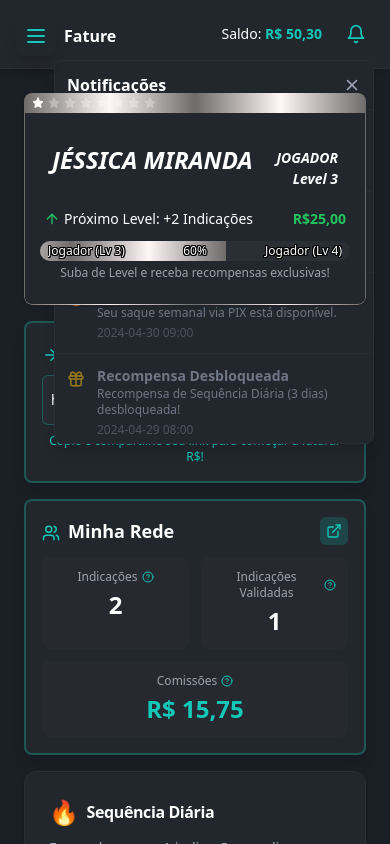
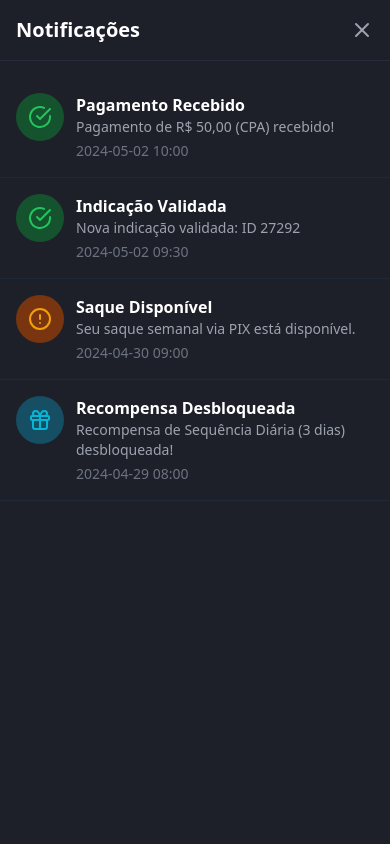
Before and after one commit to ederziomek/frontend-afiliados-fature, a Next.js app: page / in a window 390 px wide. Both pictures are taken after a click on the button 356 px from the left and 34 px from the top of the page. Built offline with nearby package versions, Linux system fonts and the light colour scheme.

Commit message:
Implementação do novo painel de notificações com overlay absoluto e responsividade mobile fullscreen

```diff
--- a/src/components/notifications/notification_item.tsx
+++ b/src/components/notifications/notification_item.tsx
@@ -1,55 +1,73 @@
 import React from 'react';
-import { Bell, CheckCircle, AlertCircle, Gift } from 'lucide-react'; // Example icons
+import { CheckCircle, AlertCircle, Gift } from 'lucide-react';
 
 export interface Notification {
   id: string;
   type: 'indication' | 'payment' | 'reward' | 'system';
   title: string;
   message: string;
-  timestamp: string; // Or Date object
+  timestamp: string;
   read: boolean;
 }
 
 interface NotificationItemProps {
   notification: Notification;
-  onMarkAsRead?: (id: string) => void; // Optional action
-  onDismiss?: (id: string) => void; // Add onDismiss prop
+  onClick?: () => void;
 }
 
-const NotificationItem: React.FC<NotificationItemProps> = ({ notification, onMarkAsRead }) => {
+const NotificationItem: React.FC<NotificationItemProps> = ({ notification, onClick }) => {
+  // Função para formatar a data no formato da imagem de referência
+  const formatDate = (dateString: string) => {
+    const date = new Date(dateString);
+    return `${date.getFullYear()}-${String(date.getMonth() + 1).padStart(2, '0')}-${String(date.getDate()).padStart(2, '0')} ${String(date.getHours()).padStart(2, '0')}:${String(date.getMinutes()).padStart(2, '0')}`;
+  };
+
   const getIcon = () => {
     switch (notification.type) {
+      case 'payment':
+        return (
+          <div className="w-12 h-12 rounded-full bg-green-900 flex items-center justify-center">
+            <CheckCircle size={24} className="text-green-500" />
+          </div>
+        );
       case 'indication':
-        return <CheckCircle size={18} className="text-green-500" />;
-      case 'payment':
-        return <CheckCircle size={18} className="text-primary" />;
+        return (
+          <div className="w-12 h-12 rounded-full bg-green-900 flex items-center justify-center">
+            <CheckCircle size={24} className="text-green-500" />
+          </div>
+        );
+      case 'system':
+        return (
+          <div className="w-12 h-12 rounded-full bg-amber-900 flex items-center justify-center">
+            <AlertCircle size={24} className="text-amber-500" />
+          </div>
+        );
       case 'reward':
-        return <Gift size={18} className="text-yellow-500" />;
-      case 'system':
-        return <AlertCircle size={18} className="text-orange-500" />;
+        return (
+          <div className="w-12 h-12 rounded-full bg-cyan-900 flex items-center justify-center">
+            <Gift size={24} className="text-cyan-500" />
+          </div>
+        );
       default:
-        return <Bell size={18} className="text-text-secondary" />;
+        return (
+          <div className="w-12 h-12 rounded-full bg-gray-800 flex items-center justify-center">
+            <AlertCircle size={24} className="text-gray-500" />
+          </div>
+        );
     }
   };
 
   return (
     <div
-      className={`p-3 border-b border-border flex items-start space-x-3 ${notification.read ? 'opacity-60' : 'bg-card hover:bg-border/50'}`}
-      onClick={() => onMarkAsRead && !notification.read && onMarkAsRead(notification.id)}
-      role="button"
-      tabIndex={0}
+      className="p-4 border-b border-gray-800 flex items-start space-x-3 cursor-pointer hover:bg-gray-800/50"
+      onClick={onClick}
     >
-      <div className="flex-shrink-0 pt-1">{getIcon()}</div>
+      <div className="flex-shrink-0">{getIcon()}</div>
       <div className="flex-grow">
-        <p className={`font-semibold text-sm ${notification.read ? 'text-text-secondary' : 'text-white'}`}>{notification.title}</p>
-        <p className={`text-xs ${notification.read ? 'text-text-secondary' : 'text-text-secondary'}`}>{notification.message}</p>
-        <p className="text-xs text-gray-500 mt-1">{notification.timestamp}</p>
+        <p className="font-semibold text-white text-base">{notification.title}</p>
+        <p className="text-gray-400 text-sm">{notification.message}</p>
+        <p className="text-gray-500 text-sm mt-1">{formatDate(notification.timestamp)}</p>
       </div>
-      {!notification.read && (
-        <div className="flex-shrink-0 pt-1">
-          <span className="block w-2 h-2 bg-primary rounded-full" title="Não lida"></span>
-        </div>
-      )}
     </div>
   );
 };
--- a/src/components/notifications/notification_panel.tsx
+++ b/src/components/notifications/notification_panel.tsx
@@ -1,15 +1,44 @@
-"use client"; // Needed for useState
+"use client";
 
-import React, { useState } from 'react';
+import React, { useState, useEffect } from 'react';
+import { createPortal } from 'react-dom';
 import NotificationItem, { Notification } from './notification_item';
 import { Bell, X } from 'lucide-react';
 
-// Placeholder data - replace with actual data fetching
+// Dados mockados - ordenados cronologicamente (mais recentes primeiro)
 const initialNotifications: Notification[] = [
-  { id: 'n1', type: 'payment', title: 'Pagamento Recebido', message: 'Pagamento de R$ 50,00 (CPA) recebido!', timestamp: '2024-05-02 10:00', read: false }, // Alinhado com a interface
-  { id: 'n2', type: 'indication', title: 'Indicação Validada', message: 'Nova indicação validada: ID 27292', timestamp: '2024-05-01 15:30', read: false }, // Alinhado com a interface
-  { id: 'n3', type: 'system', title: 'Saque Disponível', message: 'Seu saque semanal via PIX está disponível.', timestamp: '2024-04-30 09:00', read: true }, // Alinhado com a interface
-  { id: 'n4', type: 'reward', title: 'Recompensa Desbloqueada', message: 'Recompensa de Sequência Diária (3 dias) desbloqueada!', timestamp: '2024-04-29 08:00', read: true }, // Alinhado com a interface
+  {
+    id: 'n1',
+    type: 'payment',
+    title: 'Pagamento Recebido',
+    message: 'Pagamento de R$ 50,00 (CPA) recebido!',
+    timestamp: '2024-05-02 10:00',
+    read: false
+  },
+  {
+    id: 'n2',
+    type: 'indication',
+    title: 'Indicação Validada',
+    message: 'Nova indicação validada: ID 27292',
+    timestamp: '2024-05-02 09:30',
+    read: false
+  },
+  {
+    id: 'n3',
+    type: 'system',
+    title: 'Saque Disponível',
+    message: 'Seu saque semanal via PIX está disponível.',
+    timestamp: '2024-04-30 09:00',
+    read: true
+  },
+  {
+    id: 'n4',
+    type: 'reward',
+    title: 'Recompensa Desbloqueada',
+    message: 'Recompensa de Sequência Diária (3 dias) desbloqueada!',
+    timestamp: '2024-04-29 08:00',
+    read: true
+  },
 ];
 
 interface NotificationPanelProps {
@@ -19,60 +48,174 @@ interface NotificationPanelProps {
 const NotificationPanel: React.FC<NotificationPanelProps> = ({ className }) => {
   const [isOpen, setIsOpen] = useState(false);
   const [notifications, setNotifications] = useState(initialNotifications);
+  const [portalContainer, setPortalContainer] = useState<HTMLElement | null>(null);
+  const [isMobile, setIsMobile] = useState(false);
+
+  // Detectar se é dispositivo móvel
+  useEffect(() => {
+    if (typeof window !== 'undefined') {
+      // Função para verificar se é mobile
+      const checkIfMobile = () => {
+        setIsMobile(window.innerWidth <= 768);
+      };
+
+      // Verificar inicialmente
+      checkIfMobile();
+
+      // Adicionar listener para redimensionamento
+      window.addEventListener('resize', checkIfMobile);
+
+      // Limpar listener
+      return () => window.removeEventListener('resize', checkIfMobile);
+    }
+  }, []);
+
+  // Criar um elemento para o portal quando o componente montar
+  useEffect(() => {
+    // Verificar se estamos no navegador
+    if (typeof document !== 'undefined') {
+      // Verificar se já existe um container para o portal
+      let container = document.getElementById('notification-portal');
+
+      // Se não existir, criar um novo
+      if (!container) {
+        container = document.createElement('div');
+        container.id = 'notification-portal';
+        document.body.appendChild(container);
+      }
+
+      setPortalContainer(container);
+
+      // Limpar quando o componente desmontar
+      return () => {
+        if (container && container.parentNode) {
+          container.parentNode.removeChild(container);
+        }
+      };
+    }
+  }, []);
 
   const unreadCount = notifications.filter(n => !n.read).length;
 
   const togglePanel = () => {
     setIsOpen(!isOpen);
-    // Mark all as read when opening the panel (optional)
-    if (!isOpen) {
-      setNotifications(notifications.map(n => ({ ...n, read: true })));
+
+    // Forçar verificação de mobile ao abrir o painel
+    if (!isOpen && typeof window !== 'undefined') {
+      setIsMobile(window.innerWidth <= 768);
     }
   };
 
-  const dismissNotification = (id: string) => {
-    setNotifications(notifications.filter(n => n.id !== id));
+  const handleNotificationClick = (id: string) => {
+    // Aqui seria implementada a lógica de redirecionamento para a página específica
+    console.log(`Redirecionando para detalhes da notificação: ${id}`);
+
+    // Marcar como lida
+    setNotifications(notifications.map(n =>
+      n.id === id ? { ...n, read: true } : n
+    ));
+  };
+
+  // Ordenar notificações cronologicamente (mais recentes primeiro)
+  const sortedNotifications = [...notifications].sort((a, b) =>
+    new Date(b.timestamp).getTime() - new Date(a.timestamp).getTime()
+  );
+
+  // Estilos inline para garantir que o overlay fique acima de tudo
+  const overlayStyle: React.CSSProperties = {
+    position: 'fixed',
+    top: 0,
+    left: 0,
+    right: 0,
+    bottom: 0,
+    backgroundColor: 'rgba(0, 0, 0, 0.5)',
+    zIndex: 99999,
+    display: 'flex',
+    justifyContent: 'center',
+    alignItems: 'center',
+    padding: 0
+  };
+
+  const panelStyle: React.CSSProperties = {
+    width: isMobile ? '100%' : '350px',
+    height: isMobile ? '100%' : 'auto',
+    maxHeight: isMobile ? '100%' : 'calc(100vh - 120px)',
+    backgroundColor: '#1e2029',
+    borderRadius: isMobile ? 0 : '8px',
+    boxShadow: '0 4px 12px rgba(0, 0, 0, 0.5)',
+    border: isMobile ? 'none' : '1px solid #2a2a3a',
+    overflow: 'hidden',
+    zIndex: 100000,
+    display: 'flex',
+    flexDirection: 'column',
+    position: isMobile ? 'fixed' : 'relative',
+    top: isMobile ? 0 : 'auto',
+    left: isMobile ? 0 : 'auto',
+    right: isMobile ? 0 : 'auto',
+    bottom: isMobile ? 0 : 'auto'
+  };
+
+  const headerStyle: React.CSSProperties = {
+    display: 'flex',
+    justifyContent: 'space-between',
+    alignItems: 'center',
+    padding: '16px',
+    borderBottom: '1px solid #2a2a3a'
+  };
+
+  const contentStyle: React.CSSProperties = {
+    overflowY: 'auto',
+    flex: 1,
+    padding: isMobile ? '16px 0' : 0
   };
 
   return (
     <div className="relative">
       <button
         onClick={togglePanel}
-        className="relative text-[rgb(18,201,185)] hover:text-[rgb(18,201,185)] p-2 rounded-full hover:bg-border"
+        className="relative text-[rgb(18,201,185)] hover:text-[rgb(18,201,185)] p-2"
         aria-label="Notificações"
       >
-        <Bell size={20} />
+        <Bell size={24} />
         {unreadCount > 0 && (
-          <span className="absolute top-0 right-0 block h-2 w-2 rounded-full bg-red-500 ring-2 ring-background"></span>
+          <span className="absolute top-0 right-0 block h-2 w-2 rounded-full bg-red-500 ring-2 ring-[#1e2029]"></span>
         )}
       </button>
 
-      {isOpen && (
-        <div className="absolute right-0 mt-2 w-80 bg-card rounded-lg shadow-lg border border-border z-50 max-h-96 overflow-y-auto scrollbar-thin scrollbar-thumb-border scrollbar-track-transparent">
-          <div className="flex justify-between items-center p-3 border-b border-border">
-            <h4 className="font-semibold text-white">Notificações</h4>
-            <button onClick={togglePanel} className="text-text-secondary hover:text-white">
-              <X size={18} />
+      {isOpen && portalContainer && createPortal(
+        <div
+          style={overlayStyle}
+          onClick={togglePanel}
+          className="notification-overlay"
+        >
+          <div
+            style={panelStyle}
+            onClick={(e) => e.stopPropagation()}
+            className="notification-panel"
+          >
+            <div style={headerStyle}>
+              <h4 className="font-semibold text-white text-xl">Notificações</h4>
+              <button onClick={togglePanel} className="text-gray-400 hover:text-white">
+                <X size={24} />
               </button>
             </div>
-          <div className="divide-y divide-border">
-            {notifications.length > 0 ? (
-              notifications.map((notification) => (
+
+            <div style={contentStyle}>
+              {sortedNotifications.length > 0 ? (
+                sortedNotifications.map((notification) => (
                   <NotificationItem
                     key={notification.id}
                     notification={notification}
-                  onDismiss={() => dismissNotification(notification.id)}
+                    onClick={() => handleNotificationClick(notification.id)}
                   />
                 ))
               ) : (
-              <p className="text-sm text-text-secondary text-center p-4">Nenhuma notificação nova.</p>
+                <p className="text-sm text-gray-400 text-center p-4">Nenhuma notificação nova.</p>
               )}
             </div>
-          {/* Optional: Add a "View All" link */}
-          {/* <div className="p-2 text-center border-t border-border">
-            <a href="#" className="text-sm text-primary hover:underline">Ver todas</a>
-          </div> */}
           </div>
+        </div>,
+        portalContainer
       )}
     </div>
   );
```
Lines whose indentation alone changed are shown as unchanged.
